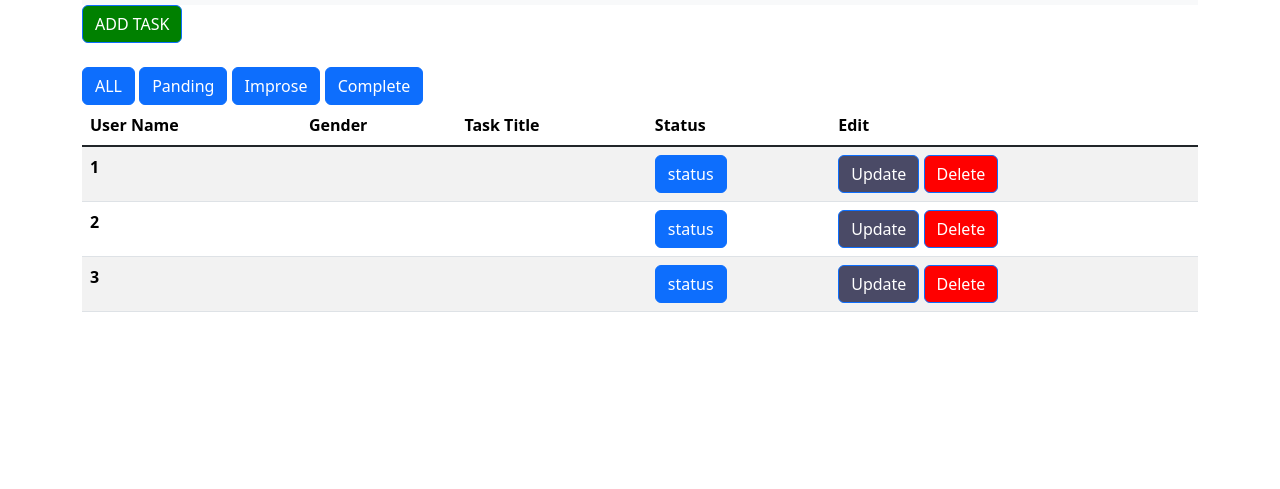
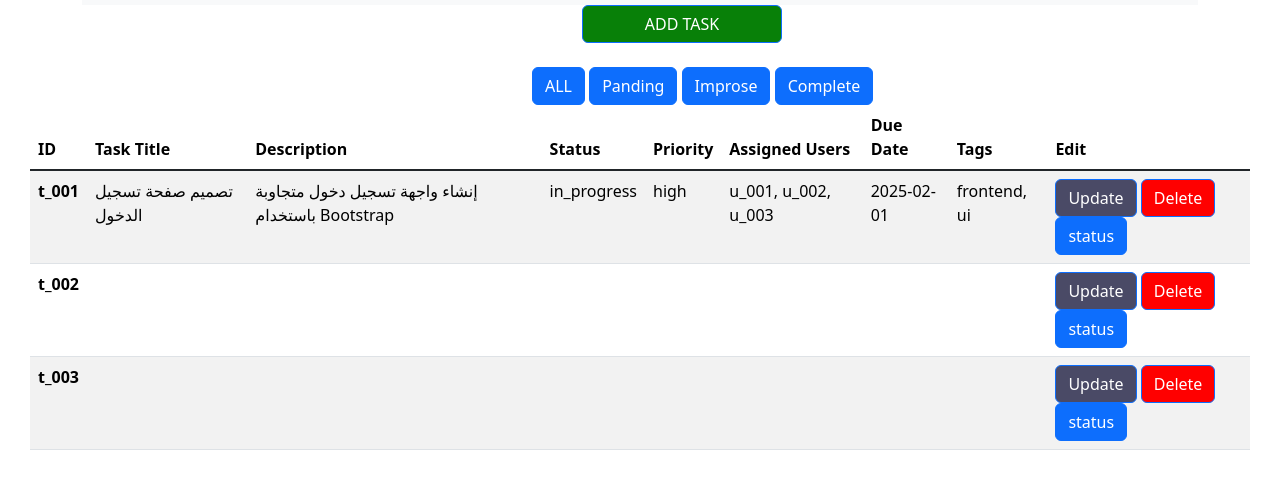
Before and after one commit to MiladnserSB/ToDo-List-, a website: page tasks.html in a window 1280 px wide. Shown: the part 51-540 px from the top of the page. Drawn offline with nearby package versions, Linux system fonts and the light colour scheme.

Commit message:
main methods and frontend

```diff
--- a/css/style.css
+++ b/css/style.css
@@ -9,5 +9,14 @@
   background-color: red;
 }
 #addtask {
-  background-color: green;
+  margin-left: 500px;
+  background-color: rgb(8, 128, 8);
+  width: 200px;
 }
+#containbutton {
+  margin-left: 450px;
+}
+#tableContainer {
+  padding-left: 30px;
+  padding-right: 30px;
+}
--- a/tasks.html
+++ b/tasks.html
@@ -67,6 +67,7 @@
                 class="btn-close"
                 data-bs-dismiss="modal"
                 aria-label="Close"
+
               ></button>
             </div>
             <div class="modal-body">
@@ -113,32 +114,41 @@
       </div>
       <div><br /></div>
     </div>
-    <div class="container">
+    <div class="container" >
+      <div id="containbutton">
       <!-- <a class="btn btn-primary" id="mowafak" href="#" role="button">Link</a> -->
       <button class="btn btn-primary" type="button">ALL</button>
       <button class="btn btn-primary" type="button">Panding</button>
       <button class="btn btn-primary" type="button">Improse</button>
       <button class="btn btn-primary" type="button">Complete</button>
       </div>
-    <div class="container">
+    </div>
+    <div class="container-fluid" id="tableContainer">
+
   <table class="table table-striped">
     <thead>
       <tr>
-            <th scope="col">User Name</th>
-            <th scope="col">Gender</th>
+        <th scope="col">ID</th>
         <th scope="col">Task Title</th>
+        <th scope="col">Description</th>
         <th scope="col">Status</th>
+        <th scope="col">Priority</th>
+        <th scope="col">Assigned Users</th>
+        <th scope="col">Due Date</th>
+        <th scope="col">Tags</th>
         <th scope="col">Edit</th>
       </tr>
     </thead>
     <tbody class="table-group-divider">
       <tr>
-            <th scope="row">1</th>
-            <td></td>
-            <td></td>
-            <td>
-              <button class="btn btn-primary" type="button">status</button>
-            </td>
+        <th scope="row">t_001</th>
+        <td>تصميم صفحة تسجيل الدخول</td>
+        <td>إنشاء واجهة تسجيل دخول متجاوبة باستخدام Bootstrap</td>
+        <td>in_progress</td>
+        <td>high</td>
+        <td>u_001, u_002, u_003</td>
+        <td>2025-02-01</td>
+        <td>frontend, ui</td>
         <td>
           <button class="btn btn-primary" id="updtae" type="button">
             Update
@@ -146,15 +156,19 @@
           <button class="btn btn-primary" id="delete" type="button">
             Delete
           </button>
+          <button class="btn btn-primary" type="button">status</button>
         </td>
       </tr>
+
       <tr>
-            <th scope="row">2</th>
+        <th scope="row">t_002</th>
         <td></td>
         <td></td>
-            <td>
-              <button class="btn btn-primary" type="button">status</button>
-            </td>
+        <td></td>
+        <td></td>
+        <td></td>
+        <td></td>
+        <td></td>
         <td>
           <button class="btn btn-primary" id="updtae" type="button">
             Update
@@ -162,15 +176,19 @@
           <button class="btn btn-primary" id="delete" type="button">
             Delete
           </button>
+          <button class="btn btn-primary" type="button">status</button>
         </td>
       </tr>
+
       <tr>
-            <th scope="row">3</th>
+        <th scope="row">t_003</th>
         <td></td>
         <td></td>
-            <td>
-              <button class="btn btn-primary" type="button">status</button>
-            </td>
+        <td></td>
+        <td></td>
+        <td></td>
+        <td></td>
+        <td></td>
         <td>
           <button class="btn btn-primary" id="updtae" type="button">
             Update
@@ -178,11 +196,14 @@
           <button class="btn btn-primary" id="delete" type="button">
             Delete
           </button>
+          <button class="btn btn-primary" type="button">status</button>
         </td>
       </tr>
     </tbody>
   </table>
 </div>
+
+    </div>
     <script src="./vendors/bootstrap v5.3.0/bootstrap.bundle.js"></script>
     <script src="./js/main.js"></script>
   </body>
```
Also changed, not shown: js/api.js (+8 -4 lines), js/task.service.js (+21 -0 lines), js/user.service.js (+25 -0 lines). Lines whose indentation alone changed are shown as unchanged.
